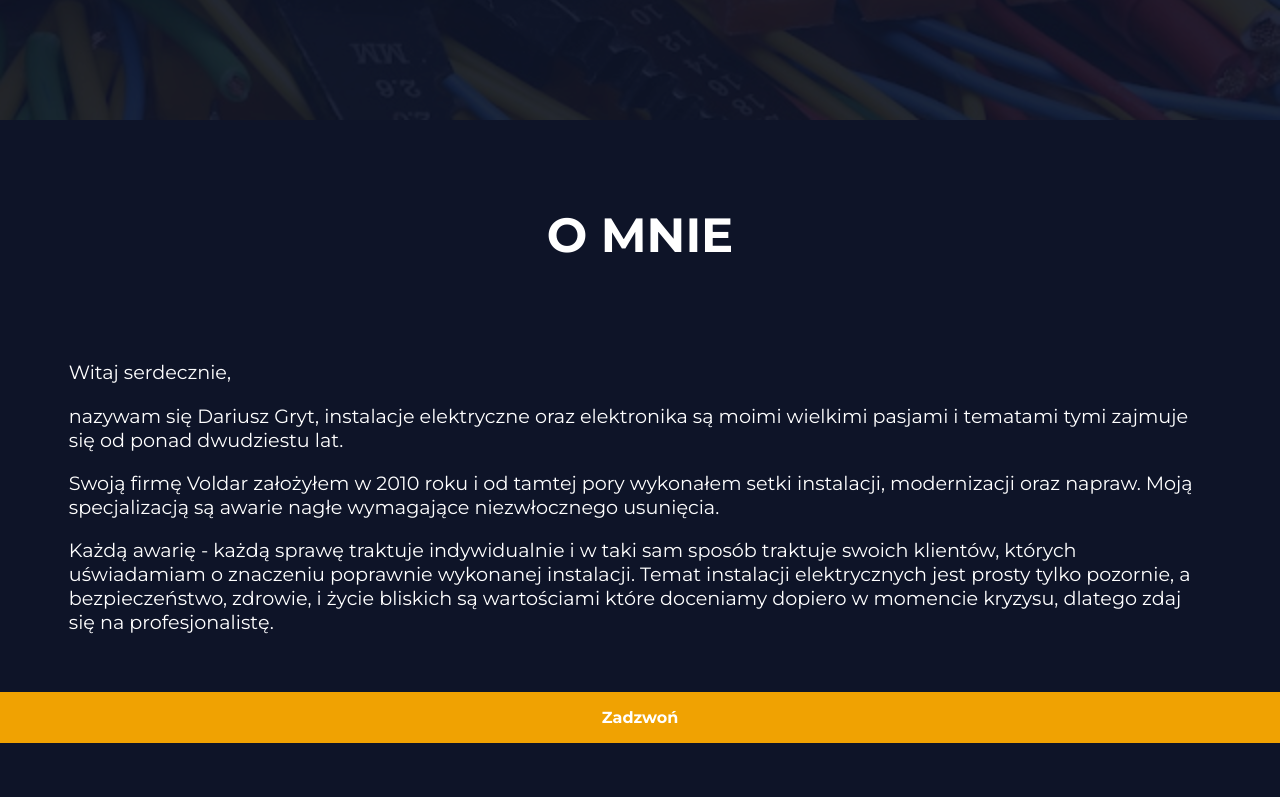
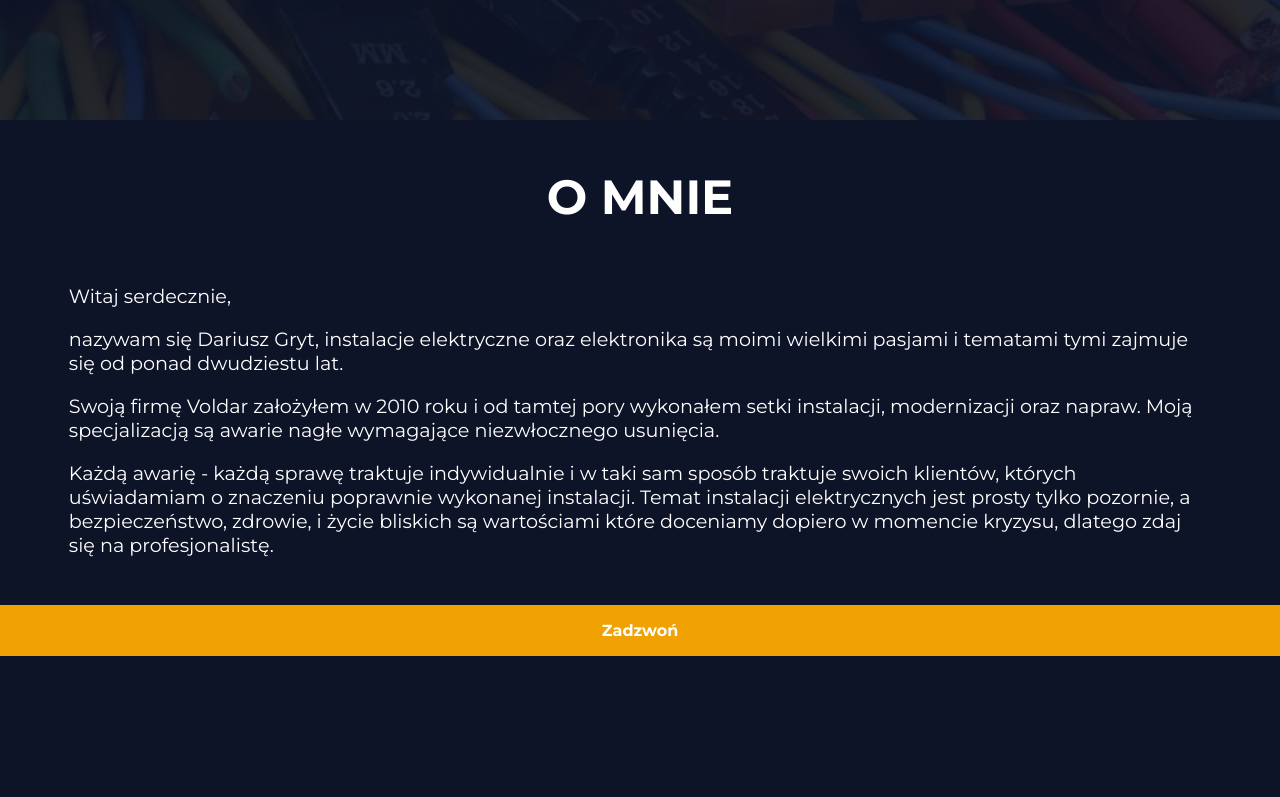
Before and after one commit to Juicydape/voldar, a plain HTML site: page index.html in a window 1280 px wide. Shown: the part 680-1477 px from the top of the page. Drawn offline with Linux system fonts and the light colour scheme; files whose address does not match are found by name.

Commit message:
fixing watchsass compilation errors

```diff
--- a/css/main.css
+++ b/css/main.css
@@ -10,7 +10,7 @@ a {
 
 .section-heading {
 	display: block;
-	padding: 1.8em 2.6em;
+	padding: 1em 2em;
 	text-transform: uppercase;
 	text-align: center;
 	font-size: 1.6rem;
@@ -2001,10 +2001,7 @@ body {
 	.about-us__content {
 		font-size: 1.2rem;
 	}
-	.about-us__refcontact {
-		left: 50%;
-		margin-top: 3em;
-	}
+
 	.gallery {
 		/* -ms-grid-rows: (1fr)[2]; */
 		grid-template-rows: repeat(2, 1fr);
```
